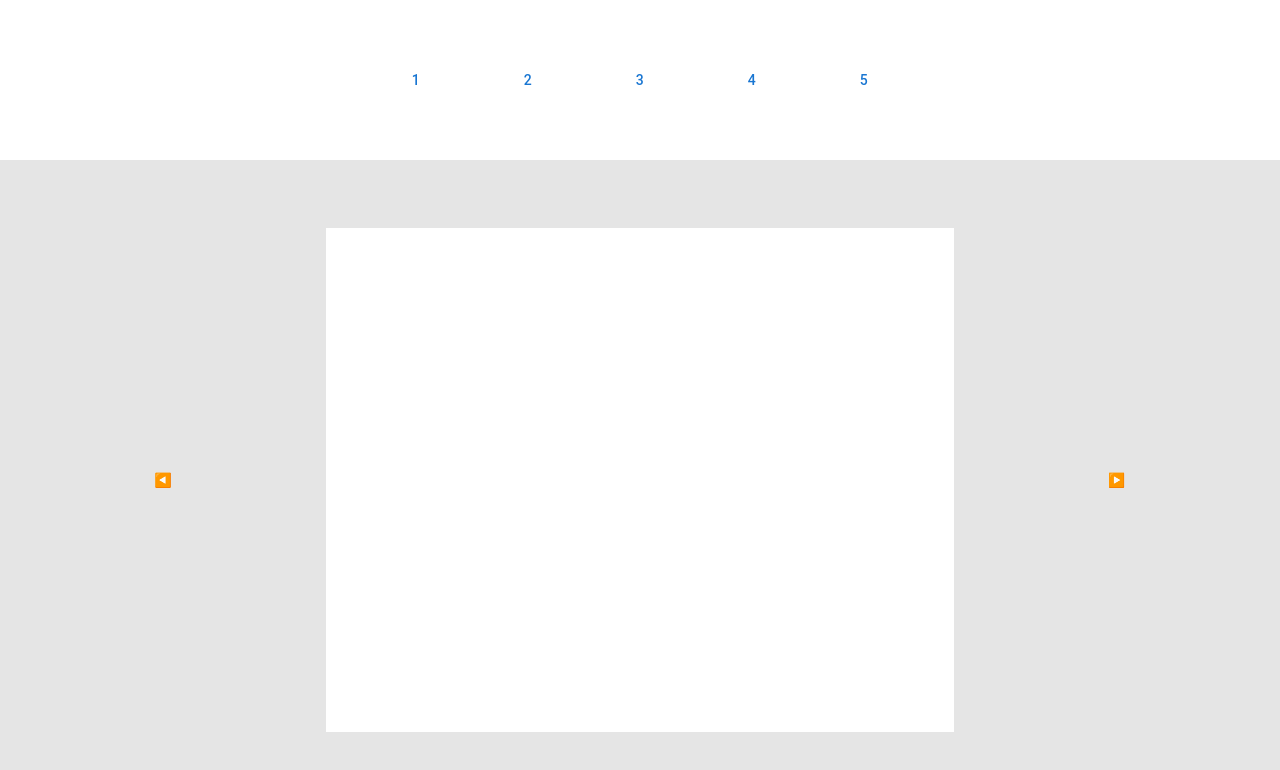
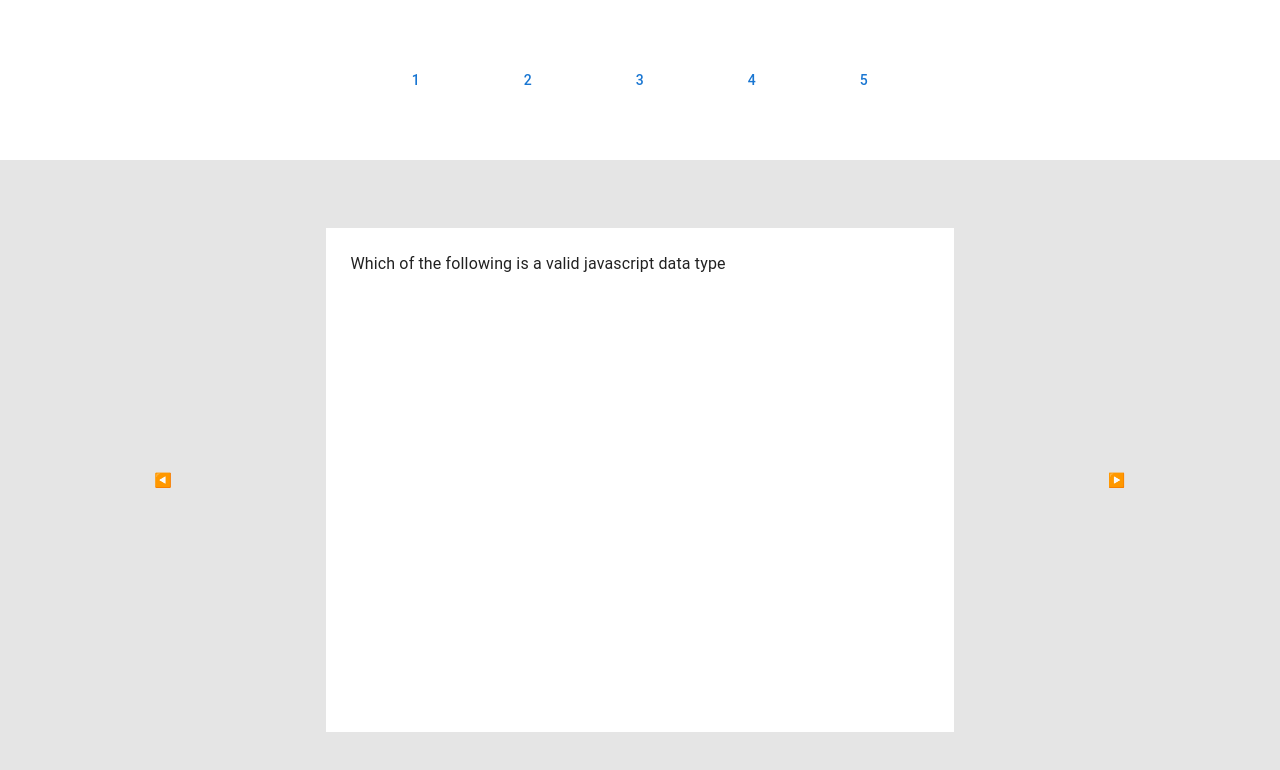
Before and after one commit to kevkanae/assignment2, a React (Create React App) app: page /quiz in a window 1280 px wide. Shown: the top 770 px of the page. Built offline with nearby package versions, Linux system fonts and the light colour scheme.

Commit message:
logic for quiz questions added

```diff
--- a/src/pages/Quiz.tsx
+++ b/src/pages/Quiz.tsx
@@ -9,7 +9,20 @@ import {
 import GridOptions from "../components/GridOptions";
 import Question from "../components/Question";
 import { jsQuestions } from "../utils/Questions";
+import { useState } from "react";
+
 const Quiz = () => {
+  const [currentIndex, setCurrentIndex] = useState<number>(0);
+
+  const handleQChange = (curr: number, type: number) => {
+    if (type === +1 && currentIndex !== 4) {
+      console.log(curr + 1);
+      setCurrentIndex(curr + 1);
+    } else if (type === -1 && currentIndex !== 0) {
+      console.log(curr - 1);
+      setCurrentIndex(curr - 1);
+    }
+  };
   return (
     <>
       <Box
@@ -22,7 +35,7 @@ const Quiz = () => {
         }}
       >
         {[1, 2, 3, 4, 5].map((x, i) => (
-          <Button key={i} sx={{ mx: 3 }}>
+          <Button key={i} sx={{ mx: 3 }} onClick={() => setCurrentIndex(i)}>
             {x}
           </Button>
         ))}
@@ -37,7 +50,7 @@ const Quiz = () => {
           backgroundColor: "#E5E5E5",
         }}
       >
-        <Button>◀️</Button>
+        <Button onClick={() => handleQChange(currentIndex, -1)}>◀️</Button>
         <Box
           sx={{
             backgroundColor: "white",
@@ -46,8 +59,14 @@ const Quiz = () => {
             my: 3,
             p: 3,
           }}
-        ></Box>
-        <Button>▶️</Button>
+        >
+          {/* {jsQuestions.map((x, i) => ( */}
+          <Box>
+            <Question q={jsQuestions[currentIndex].questionText} />
+          </Box>
+          {/* ))} */}
+        </Box>
+        <Button onClick={() => handleQChange(currentIndex, +1)}>▶️</Button>
       </Box>
     </>
   );
--- a/src/utils/Questions.ts
+++ b/src/utils/Questions.ts
@@ -32,13 +32,13 @@ export const jsQuestions = [
       { answerText: "['a',0,9,'z']", isCorrect: true },
     ],
   },
-  // {
-  //   questionText: "What is the capital of France?",
-  //   answerOptions: [
-  //     { answerText: "New York", isCorrect: false },
-  //     { answerText: "London", isCorrect: false },
-  //     { answerText: "Paris", isCorrect: true },
-  //     { answerText: "Dublin", isCorrect: false },
-  //   ],
-  // },
+  {
+    questionText: "What is the capital of France?",
+    answerOptions: [
+      { answerText: "New York", isCorrect: false },
+      { answerText: "London", isCorrect: false },
+      { answerText: "Paris", isCorrect: true },
+      { answerText: "Dublin", isCorrect: false },
+    ],
+  },
 ];
```
